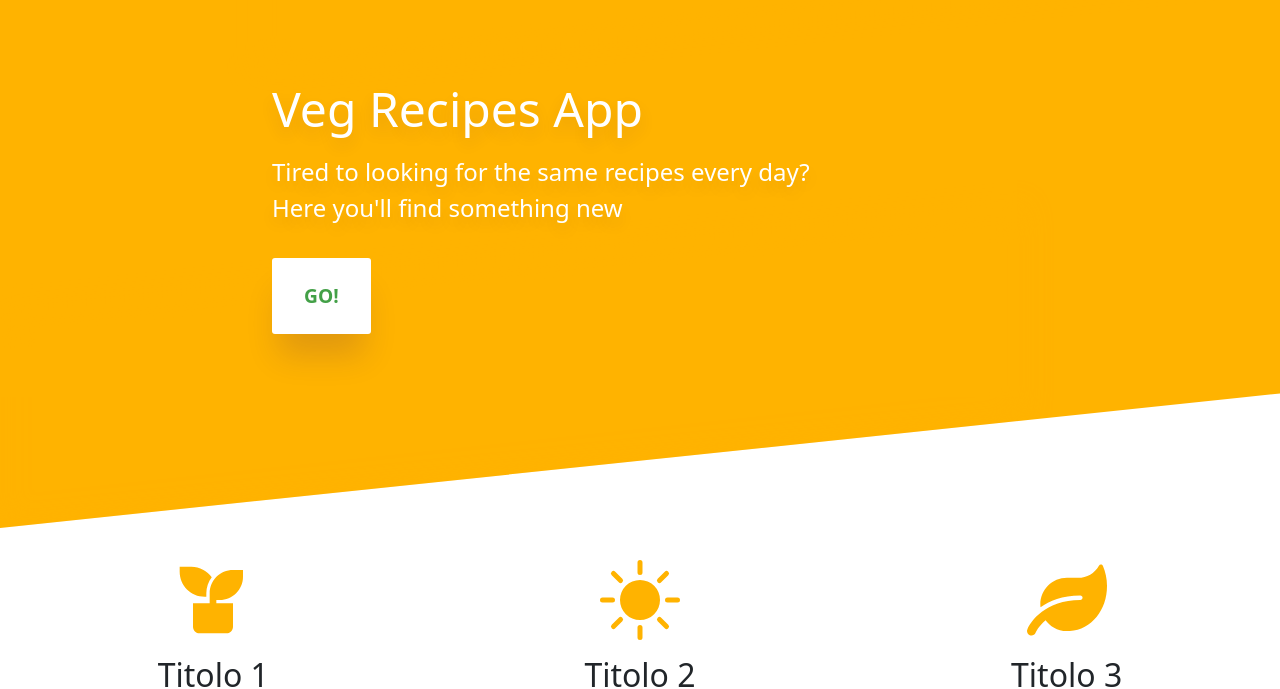
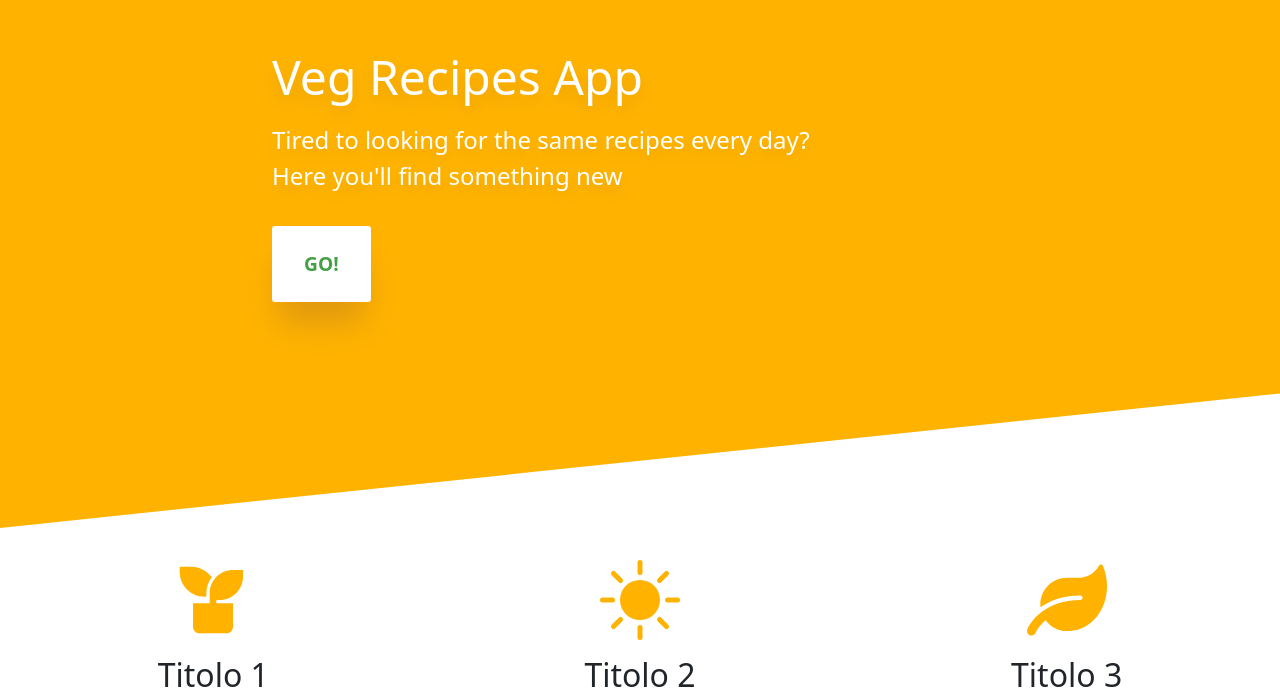
Before and after one commit to michaeldidonato/final-frontend-project, a React (Create React App) app: page / in a window 1280 px wide. Shown: the part 112-801 px from the top of the page. Built offline with nearby package versions, Linux system fonts and the light colour scheme; no server answers.

Commit message:
Update Home.module.css

```diff
--- a/src/components/Home.module.css
+++ b/src/components/Home.module.css
@@ -58,7 +58,7 @@ body {
 @media (min-width: 58rem) {
   .Header-content {
     text-align: left;
-    padding: 12rem 4rem;
+    padding: 10rem 4rem;
     max-width: 54rem;
     display: flex;
     justify-content: space-between;
```
